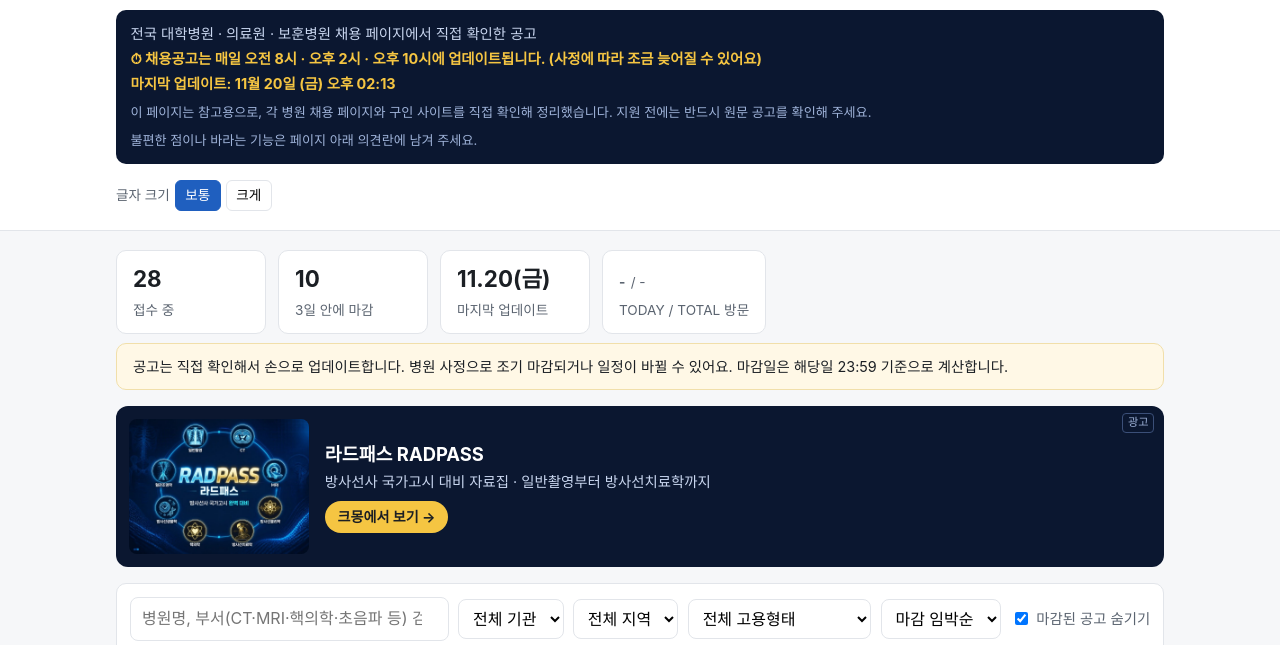
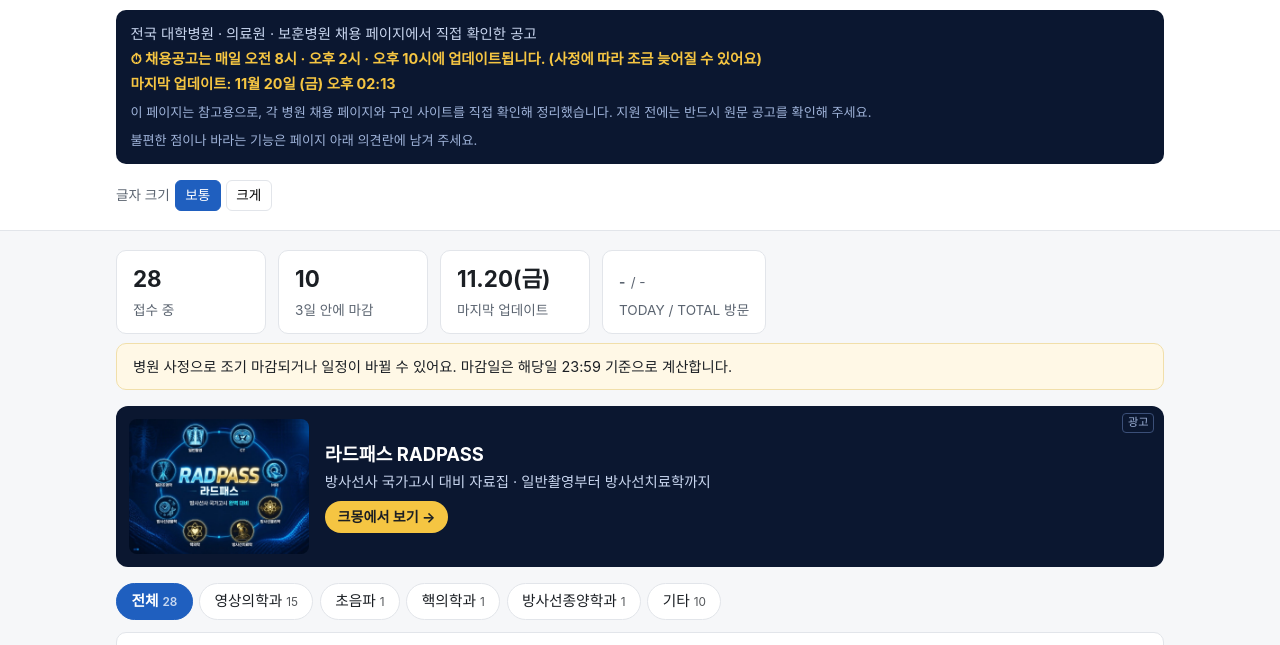
Before and after one commit to radpass-kr/radiographer-jobs, a plain HTML site: page index.html in a window 1280 px wide. Shown: the part 118-763 px from the top of the page. Drawn offline with Linux system fonts and the light colour scheme.

Commit message:
부서별 보기 버튼(영상의학과·초음파·핵의학과·방사선종양학과·기타) 추가
Co-Authored-By: Claude Opus 5.5 <noreply@anthropic.com>
Claude-Session: https://claude.ai/code/session_01ScGBJG17nMNnp5SRw4UyoC

```diff
--- a/index.html
+++ b/index.html
@@ -48,6 +48,12 @@
   .updbox .hl{color:#f5c542;font-weight:700}
   .updbox .sm{color:#9fb3d9;font-size:.82rem;margin-top:.45rem}
   .notice{background:#fff8e6;border:1px solid #f1dfaa;border-radius:10px;padding:.7rem 1rem;font-size:.9rem;margin:.6rem 0 1rem}
+  .depts{display:flex;flex-wrap:wrap;gap:.4rem;margin:0 0 .7rem}
+  .depts button{border:1px solid var(--line);background:#fff;color:var(--ink);border-radius:999px;padding:.4rem .9rem;font:inherit;font-size:.92rem;cursor:pointer}
+  .depts button:hover{border-color:var(--accent)}
+  .depts button[aria-pressed="true"]{background:var(--accent);border-color:var(--accent);color:#fff;font-weight:600}
+  .depts button .n{font-size:.8em;opacity:.75;margin-left:.25rem}
+  .tag.dept{background:#fff3e0;color:#9a5300}
   .controls{display:flex;flex-wrap:wrap;gap:.6rem;align-items:center;background:var(--card);border:1px solid var(--line);border-radius:10px;padding:.8rem;margin-bottom:1rem}
   .controls input[type=search]{flex:1 1 240px;padding:.55rem .7rem;border:1px solid var(--line);border-radius:8px;font:inherit}
   .controls select{padding:.5rem .6rem;border:1px solid var(--line);border-radius:8px;font:inherit;background:#fff}
@@ -124,7 +130,7 @@
     <div class="stat"><b id="cUpd">-</b><span>마지막 업데이트</span></div>
     <div class="stat"><b><span id="vToday">-</span> <small style="font-size:.6em;color:var(--muted);font-weight:400">/ <span id="vTotal">-</span></small></b><span>TODAY / TOTAL 방문</span></div>
   </div>
-  <p class="notice">공고는 직접 확인해서 손으로 업데이트합니다. 병원 사정으로 조기 마감되거나 일정이 바뀔 수 있어요. 마감일은 해당일 23:59 기준으로 계산합니다.</p>
+  <p class="notice">병원 사정으로 조기 마감되거나 일정이 바뀔 수 있어요. 마감일은 해당일 23:59 기준으로 계산합니다.</p>
 
   <a class="ad" href="https://kmong.com/@%EB%9D%BC%EB%93%9C%ED%8C%A8%EC%8A%A4" target="_blank" rel="noopener sponsored" aria-label="라드패스 방사선사 국가고시 자료집 보러 가기 (크몽, 새 창)">
     <img src="radpass.jpg" alt="RADPASS 라드패스 — 방사선사 국가고시 완벽 대비 (일반촬영·CT·MRI·혈관조영·핵의학·방사선치료·방사선물리·방사선생물)" width="800" height="600">
@@ -135,6 +141,8 @@
       <span class="go">크몽에서 보기 →</span>
     </span>
   </a>
+
+  <div class="depts" role="group" aria-label="부서별 보기" id="depts"></div>
 
   <div class="controls">
     <input type="search" id="q" placeholder="병원명, 부서(CT·MRI·핵의학·초음파 등) 검색" aria-label="검색">
@@ -217,6 +225,7 @@
    kind: "대학병원", "의료원" 또는 "보훈병원"
    type: "정규직" / "계약직" / "기간제" / "임시직" / "파트타임" 등
    sub:  "대체"가 들어가면 휴직·육아휴직 대체로 분류
+   dept: (선택) "영상의학과"/"초음파"/"핵의학과"/"방사선종양학과"/"기타" — 없으면 채용 분야 글자로 자동 분류
    start, deadline: "YYYY-MM-DD"  (updated는 "YYYY-MM-DD HH:MM" 형식, 시간 생략 가능)
    url:  공고 글 주소 ("공고 보기" 버튼)
    sites: 병원 이름 → 채용 홈페이지 주소 ("채용사이트 가기" 버튼)
@@ -249,6 +258,25 @@ function fmtFull(s){
   if(t){ let [h,m]=t.split(":").map(Number); const ap=h<12?"오전":"오후"; h=h%12||12; out+=` ${ap} ${String(h).padStart(2,"0")}:${String(m).padStart(2,"0")}`; }
   return out;
 }
+/* 부서 분류: jobs.json에 dept가 있으면 그 값을, 없으면 field·note 글자로 자동 분류 */
+const DEPTS=["영상의학과","초음파","핵의학과","방사선종양학과","기타"];
+function deptOf(j){
+  if (j.dept) return j.dept;
+  const t=`${j.field} ${j.note||""}`;
+  if (/초음파/.test(t)) return "초음파";
+  if (/핵의학/.test(t)) return "핵의학과";
+  if (/방사선종양|방사선치료|선형가속/.test(t)) return "방사선종양학과";
+  if (/영상|CT|MRI|일반촬영|혈관조영|인터벤션/i.test(t)) return "영상의학과";
+  return "기타";
+}
+let DEPT="";
+function drawDepts(){
+  const cnt={}; JOBS.forEach(j=>{ if(dleft(j)>=0){ const d=deptOf(j); cnt[d]=(cnt[d]||0)+1; } });
+  const all=JOBS.filter(j=>dleft(j)>=0).length;
+  $("depts").innerHTML=[["","전체",all],...DEPTS.map(d=>[d,d,cnt[d]||0])]
+    .map(([v,l,n])=>`<button type="button" data-dept="${v}" aria-pressed="${DEPT===v}">${l}<span class="n">${n}</span></button>`).join("");
+  $("depts").querySelectorAll("button").forEach(b=>b.addEventListener("click",()=>{ DEPT=b.dataset.dept; drawDepts(); render(); }));
+}
 function esc(s){ return String(s).replace(/[&<>"]/g,c=>({"&":"&amp;","<":"&lt;",">":"&gt;",'"':"&quot;"}[c])); }
 
 function fillRegions(){
@@ -268,6 +296,7 @@ function render(){
   list = list.filter(j=>{
     if (hide && j.left<0) return false;
     if (k && j.kind!==k) return false;
+    if (DEPT && deptOf(j)!==DEPT) return false;
     if (r && j.region!==r) return false;
     if (t && typeGroup(j)!==t) return false;
     if (q && !(`${j.org} ${j.field} ${j.place} ${j.type} ${j.sub||""}`.toLowerCase().includes(q))) return false;
@@ -287,7 +316,7 @@ function render(){
     else badge=`<span class="dday ${j.left<=3?"soon":"open"}">D-${j.left}</span>`;
     return `<tr class="${j.left<0?"is-closed":""}">
       <td data-label="기관"><div class="org">${esc(j.org)}</div><span class="tag">${esc(j.kind)}</span></td>
-      <td data-label="채용 분야">${esc(j.field)}<div><span class="tag type">${esc(j.type)}</span>${j.sub?`<span class="tag type">${esc(j.sub)}</span>`:""}</div>${j.note?`<div class="note">${esc(j.note)}</div>`:""}</td>
+      <td data-label="채용 분야">${esc(j.field)}<div><span class="tag dept">${esc(deptOf(j))}</span><span class="tag type">${esc(j.type)}</span>${j.sub?`<span class="tag type">${esc(j.sub)}</span>`:""}</div>${j.note?`<div class="note">${esc(j.note)}</div>`:""}</td>
       <td data-label="근무지"><span class="tag reg">${esc(j.region)}</span> ${esc(j.place)}</td>
       <td data-label="접수 마감">${fmt(j.deadline)} ${badge}<div class="note">접수 시작 ${fmt(j.start)}</div></td>
       <td data-label="바로가기" class="links-cell">${linkCell(j)}</td>
@@ -328,7 +357,7 @@ try{ if(localStorage.getItem("textSize")==="large") document.querySelector('.siz
 
 fetch("jobs.json?t=" + Date.now(), {cache:"no-store"})
   .then(r=>{ if(!r.ok) throw new Error(r.status); return r.json(); })
-  .then(d=>{ UPDATED = d.updated; JOBS = d.jobs; SITES = d.sites || {}; fillRegions(); render(); })
+  .then(d=>{ UPDATED = d.updated; JOBS = d.jobs; SITES = d.sites || {}; fillRegions(); drawDepts(); render(); })
   .catch(()=>{ $("empty").hidden = false; $("empty").textContent = "공고를 불러오지 못했어요. 잠시 후 새로고침해 주세요."; });
 /* ===== 익명 의견란 (Cusdis) =====
    cusdis.com 에서 받은 App ID를 아래 따옴표 안에 넣으면 의견란이 열립니다. */
```
